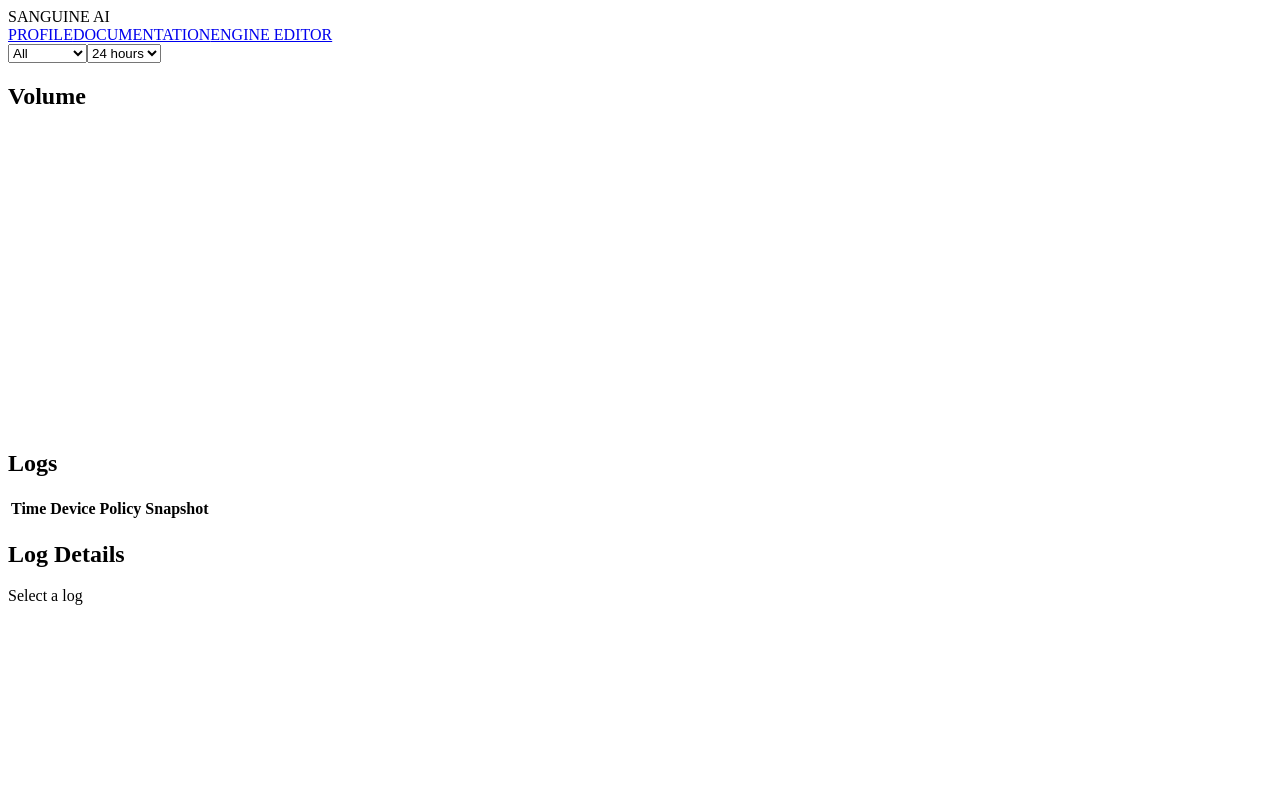
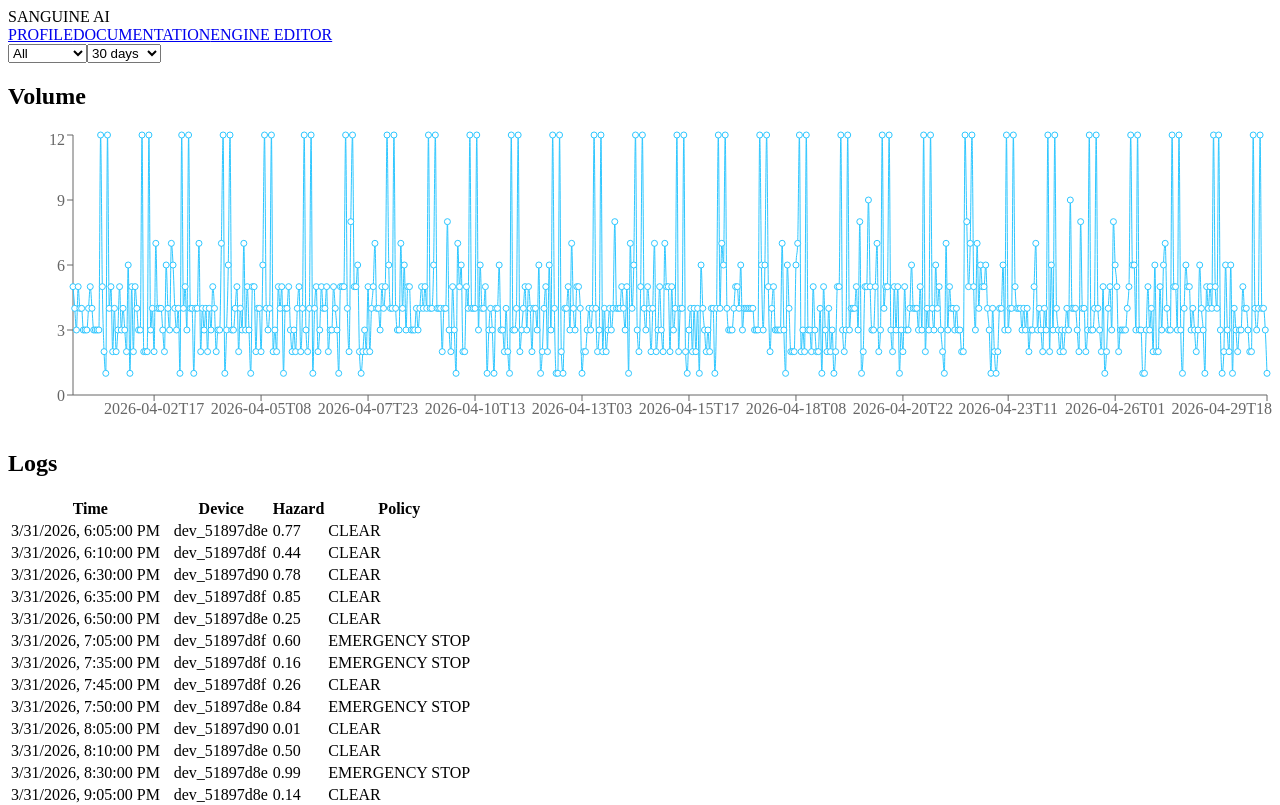
Before and after one commit to SanguineAI-Incorporated/sanguine-ai-users, a React (Vite) app: page / in a window 1280 px wide. Shown: the top 805 px of the page. Built offline with nearby package versions, Linux system fonts and the light colour scheme.

Commit message:
update ui

```diff
--- a/src/App.jsx
+++ b/src/App.jsx
@@ -55,7 +55,7 @@ const mockLogs = (() => {
 export default function App() {
   const [selectedLog, setSelectedLog] = useState(null);
   const [policyFilter, setPolicyFilter] = useState("all");
-  const [dateFilter, setDateFilter] = useState("24h");
+  const [dateFilter, setDateFilter] = useState("30d");
 
   const hashDeviceId = (id = "") => {
     let hash = 0;
@@ -65,8 +65,6 @@ export default function App() {
     }
     return "dev_" + Math.abs(hash).toString(16);
   };
-
-  /* ---------------- POLICY ENGINE ---------------- */
 
   const checkPolicy = (log) => {
     const h = log?.data?.hazard_present ?? 0;
@@ -93,8 +91,6 @@ export default function App() {
     };
   };
 
-  /* ---------------- FILTERING ---------------- */
-
   const filteredLogs = useMemo(() => {
     const now = Date.now();
 
@@ -119,8 +115,6 @@ export default function App() {
     return logs;
   }, [policyFilter, dateFilter]);
 
-  /* ---------------- VOLUME ---------------- */
-
   const volumeData = useMemo(() => {
     const buckets = {};
 
@@ -134,8 +128,6 @@ export default function App() {
       count,
     }));
   }, [filteredLogs]);
-
-  /* ---------------- UI ---------------- */
 
   return (
     <div className="min-h-screen bg-[#C8D8E4] text-black">
@@ -180,8 +172,8 @@ export default function App() {
         <div className="grid grid-cols-1 md:grid-cols-2 gap-6">
 
           {/* VOLUME */}
-          <Card className="col-span-1 md:col-span-2">
-            <CardContent className="p-4">
+          <Card className="col-span-1 md:col-span-2 border border-black/15">
+            <CardContent>
               <h2 className="text-xl mb-4">Volume</h2>
 
               <div style={{ width: "100%", height: 300 }}>
@@ -198,18 +190,18 @@ export default function App() {
           </Card>
 
           {/* LOGS */}
-          <Card className="col-span-1 md:col-span-2">
-            <CardContent className="p-4">
+          <Card className="border border-black/15">
+            <CardContent>
               <h2 className="text-xl mb-4">Logs</h2>
 
               <div className="overflow-auto max-h-96">
                 <table className="w-full text-sm">
                   <thead>
-                    <tr className="text-left border-b">
+                    <tr className="text-left border-b border-black/10">
                       <th className="p-2">Time</th>
                       <th className="p-2">Device</th>
+                      <th className="p-2">Hazard</th>
                       <th className="p-2">Policy</th>
-                      <th className="p-2">Snapshot</th>
                     </tr>
                   </thead>
 
@@ -221,20 +213,14 @@ export default function App() {
                         <tr
                           key={log.timestamp + i}
                           onClick={() => setSelectedLog(log)}
-                          className="border-b cursor-pointer hover:bg-gray-100"
+                          className="border-b border-black/5 cursor-pointer hover:bg-black/5"
                         >
                           <td className="p-2">
                             {new Date(log.timestamp).toLocaleString()}
                           </td>
-                          <td className="p-2">
-                            {hashDeviceId(log.data.device_id)}
-                          </td>
-                          <td className="p-2">{policy.status}</td>
-                          <td className="p-2 text-xs text-gray-700">
-                            h:{log.data.hazard_present.toFixed(2)} |
-                            o:{log.data.vision.occlusion.toFixed(2)} |
-                            cmd:{log.data.voice.operator_command_label ?? "null"}
-                          </td>
+                          <td className="p-2">{hashDeviceId(log.data.device_id)}</td>
+                          <td className="p-2">{log.data.hazard_present.toFixed(2)}</td>
+                          <td className="p-2 text-xs">{policy.status}</td>
                         </tr>
                       );
                     })}
@@ -245,28 +231,18 @@ export default function App() {
           </Card>
 
           {/* DETAILS */}
-          <Card className="col-span-1 md:col-span-2">
-            <CardContent className="p-4">
+          <Card className="border border-black/15">
+            <CardContent>
               <h2 className="text-xl mb-4">Log Details</h2>
 
               {selectedLog ? (
                 <div className="text-sm space-y-4">
 
                   <div>
-                    <div className="font-bold">Full JSON Payload</div>
-                    <pre className="text-xs bg-white/70 p-2 rounded border overflow-auto">
-{JSON.stringify(selectedLog, null, 2)}
-                    </pre>
-                  </div>
-
-                  <div>
-                    <div className="font-bold">Decoded View</div>
+                    <div className="font-bold">Metadata</div>
                     <div>Time: {selectedLog.timestamp}</div>
                     <div>Device: {hashDeviceId(selectedLog.data.device_id)}</div>
                     <div>Location: {selectedLog.data.location_id}</div>
-                    <div>Hazard: {selectedLog.data.hazard_present.toFixed(3)}</div>
-                    <div>Occlusion: {selectedLog.data.vision.occlusion.toFixed(3)}</div>
-                    <div>Command: {selectedLog.data.voice.operator_command_label ?? "null"}</div>
                   </div>
 
                   <div>
@@ -275,6 +251,25 @@ export default function App() {
                     <div className="text-gray-600 text-xs">
                       {checkPolicy(selectedLog).rule}
                     </div>
+                  </div>
+
+                  <div className="border-t pt-3">
+                    <div className="font-bold mb-2">Policy Engine View</div>
+                    <pre className="text-xs bg-white/70 p-2 rounded border overflow-auto">
+{`function checkPolicy(log) {
+  const h = log.hazard;
+  const cmd = log.command;
+  const occlusion = log.occlusion;
+
+  if (h > 0.9 || occlusion > 0.9)
+    return "EMERGENCY STOP";
+
+  if (h > 0.8 && cmd === "STOP")
+    return "EMERGENCY STOP";
+
+  return "CLEAR";
+}`}
+                    </pre>
                   </div>
 
                 </div>
```
